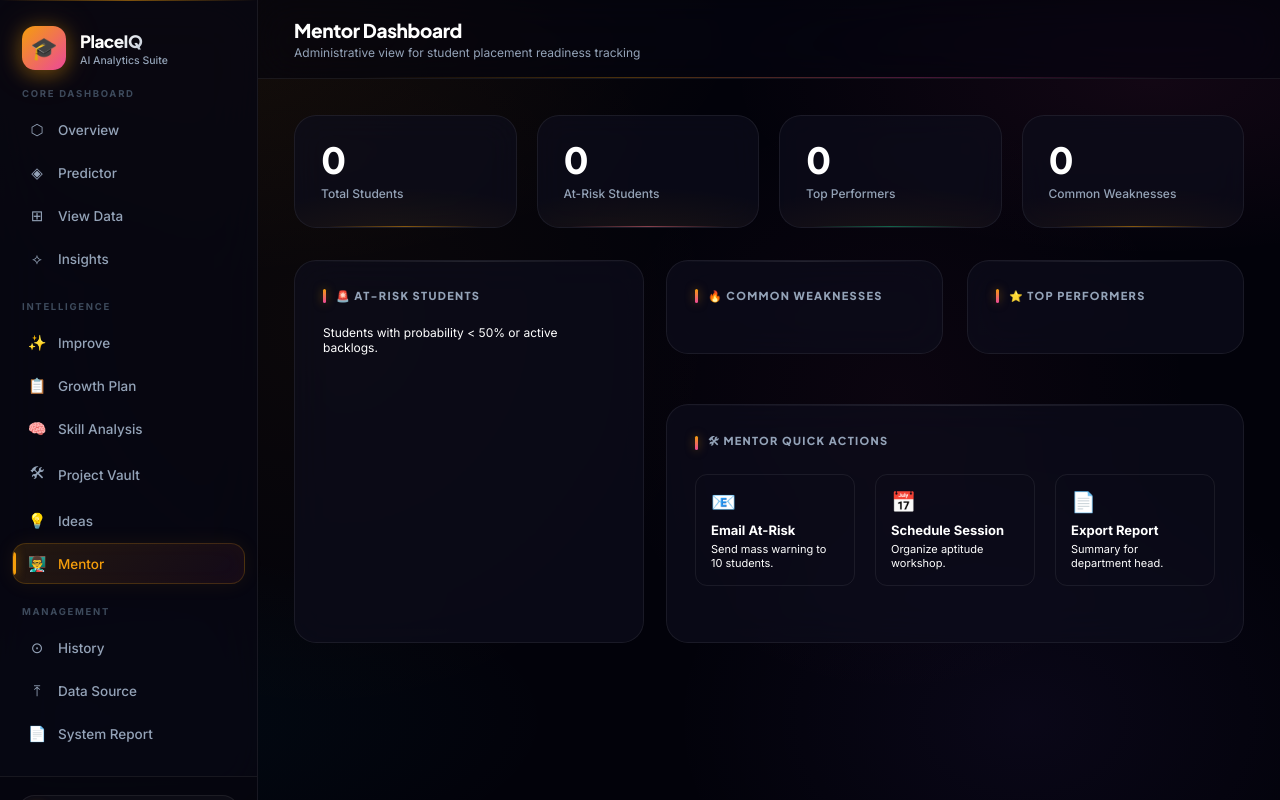
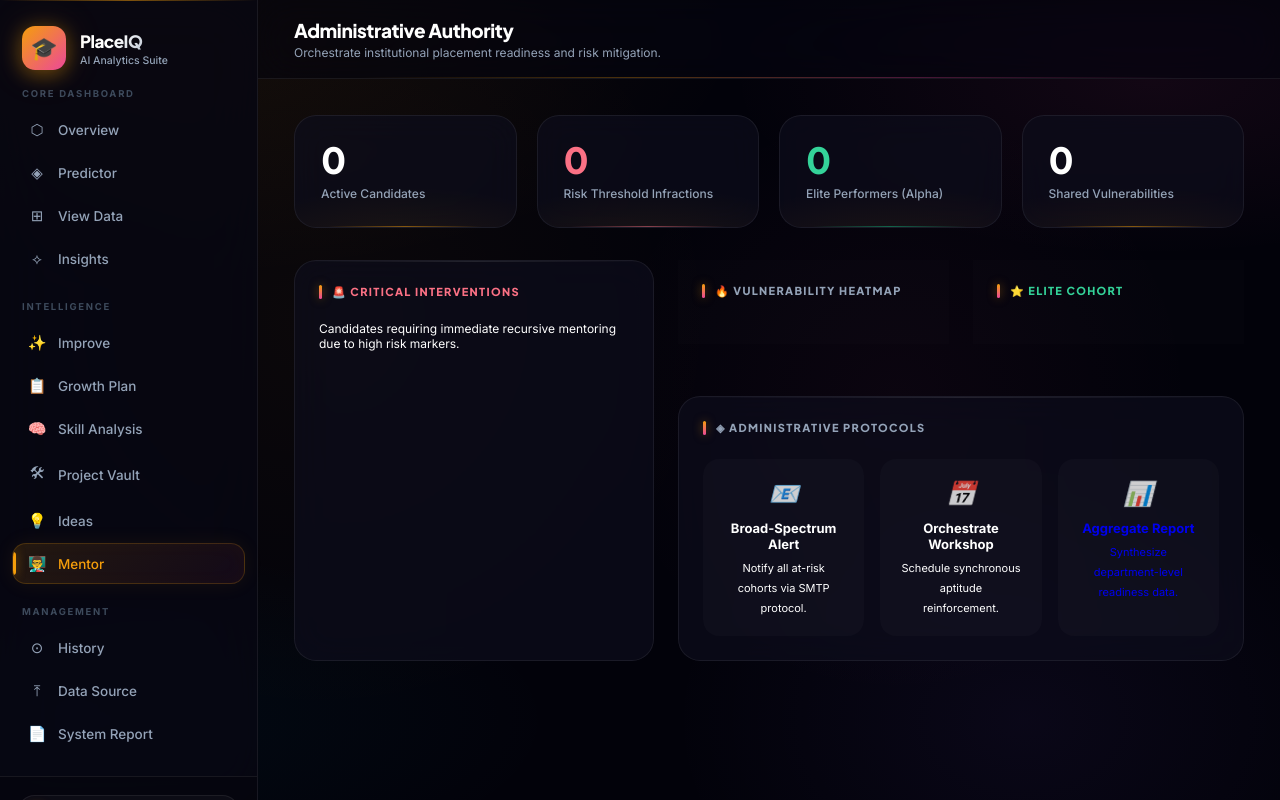
Before and after one commit to Aarthirt14/PlacePulse, a Flask app: page /mentor in a window 1280 px wide. Run offline with Flask 3, Linux system fonts and the light colour scheme; data that the repository does not hold is empty; parts of the project's set-up code (start-up, migrations or seed data) failed here and were passed over.

Commit message:
feat(ui): rebuild mentor panel as administrative authority hub with severity-coded risk list, circular probability badges, and linked report tile

```diff
--- a/templates/mentor.html
+++ b/templates/mentor.html
@@ -1,112 +1,140 @@
 {% extends "base.html" %}
-{% block title %}Mentor Panel – PlaceIQ{% endblock %}
-{% block page_title %}Mentor Dashboard{% endblock %}
-{% block page_sub %}Administrative view for student placement readiness tracking{% endblock %}
+{% block title %}Mentor Intelligence – PlaceIQ{% endblock %}
+{% block page_title %}Administrative Authority{% endblock %}
+{% block page_sub %}Orchestrate institutional placement readiness and risk mitigation.{% endblock %}
 
 {% block extra_head %}
 <style>
-.mentor-grid { display:grid; grid-template-columns:350px 1fr; gap:22px; }
-.student-list { max-height:600px; overflow-y:auto; }
-.student-card {
-    background:var(--bg3); border:1px solid var(--border); border-radius:10px;
-    padding:12px 15px; margin-bottom:10px; display:flex; justify-content:space-between; align-items:center;
-    transition:all .15s; cursor:pointer;
-}
-.student-card:hover { border-color:var(--primary); background:rgba(255,255,255,0.03); }
-.student-card.at-risk { border-left:4px solid var(--rose); }
-.student-card.top { border-left:4px solid var(--emerald); }
+    .mentor-layout { display: grid; grid-template-columns: 360px 1fr; gap: 24px; }
 
-.score-chip { width:40px; height:40px; border-radius:50%; background:var(--bg2); border:2px solid var(--border2); display:flex; align-items:center; justify-content:center; font-size:12px; font-weight:800; font-family:var(--mono); }
+    .risk-list { max-height: 640px; overflow-y: auto; padding-right: 8px; }
+    .risk-list::-webkit-scrollbar { width: 4px; }
+    .risk-list::-webkit-scrollbar-thumb { background: var(--border-glass); border-radius: 10px; }
 
-.weakness-tag { font-size:10px; padding:2px 6px; border-radius:4px; background:rgba(0,0,0,0.2); color:var(--text2); margin-right:4px; }
+    .student-entry {
+        background: var(--card-glass); border: 1px solid var(--border-glass);
+        border-radius: 12px; padding: 16px; margin-bottom: 12px;
+        display: flex; justify-content: space-between; align-items: center;
+        transition: var(--transition); cursor: pointer; position: relative;
+    }
+    .student-entry:hover { transform: translateX(4px); border-color: var(--border-hover); background: rgba(255,255,255,0.03); }
+
+    .student-entry.severity-high { border-left: 4px solid #fb7185; }
+    .student-entry.severity-low { border-left: 4px solid #34d399; }
+
+    .radial-score {
+        width: 44px; height: 44px; border-radius: 50%; border: 2px solid var(--border-glass);
+        display: flex; align-items: center; justify-content: center;
+        font-family: var(--font-mono); font-size: 13px; font-weight: 800;
+    }
+
+    .action-grid { display: grid; grid-template-columns: repeat(3, 1fr); gap: 16px; margin-top: 24px; }
+    .action-tile {
+        background: rgba(255,255,255,0.02); border: 1px solid var(--border-glass);
+        padding: 20px; border-radius: 16px; text-align: center; transition: var(--transition);
+        cursor: pointer;
+    }
+    .action-tile:hover { background: rgba(255,255,255,0.05); border-color: var(--primary); transform: translateY(-4px); }
+    .action-tile i { font-size: 24px; margin-bottom: 12px; display: block; opacity: 0.8; }
+    .action-tile strong { display: block; font-size: 13px; color: var(--text-high); margin-bottom: 4px; }
+    .action-tile span { font-size: 11px; color: var(--text-low); }
+
+    .matrix-card {
+        background: rgba(255,255,255,0.01); border: 1px solid var(--border-glass);
+        border-radius: var(--radius-lg); padding: 24px;
+    }
+
+    @media (max-width: 1100px) { .mentor-layout { grid-template-columns: 1fr; } }
 </style>
 {% endblock %}
 
 {% block content %}
-<div class="stat-grid">
+
+<div class="stat-grid" style="margin-bottom: 32px;">
     <div class="stat-card" style="--accent-color:var(--primary)">
         <div class="stat-value">{{ total_students }}</div>
-        <div class="stat-label">Total Students</div>
+        <div class="stat-label">Active Candidates</div>
     </div>
     <div class="stat-card" style="--accent-color:var(--rose)">
-        <div class="stat-value">{{ at_risk|length }}</div>
-        <div class="stat-label">At-Risk Students</div>
+        <div class="stat-value" style="color:#fb7185">{{ at_risk|length }}</div>
+        <div class="stat-label">Risk Threshold Infractions</div>
     </div>
     <div class="stat-card" style="--accent-color:var(--emerald)">
-        <div class="stat-value">{{ top_students|length }}</div>
-        <div class="stat-label">Top Performers</div>
+        <div class="stat-value" style="color:#34d399">{{ top_students|length }}</div>
+        <div class="stat-label">Elite Performers (Alpha)</div>
     </div>
     <div class="stat-card" style="--accent-color:var(--yellow)">
         <div class="stat-value">{{ common_weaknesses|length }}</div>
-        <div class="stat-label">Common Weaknesses</div>
+        <div class="stat-label">Shared Vulnerabilities</div>
     </div>
 </div>
 
-<div class="mentor-grid">
-    <div>
-        <div class="card" style="height:100%">
-            <div class="card-title">🚨 At-Risk Students</div>
-            <p style="font-size:12px;color:var(--text3);margin-bottom:14px">Students with probability < 50% or active backlogs.</p>
-            <div class="student-list">
-                {% for s in at_risk %}
-                <div class="student-card at-risk">
-                    <div>
-                        <div style="font-size:14px;font-weight:700;color:var(--text)">{{ s.student_name }}</div>
-                        <div style="font-size:11px;color:var(--text3);margin-top:2px">{{ s.severity }}</div>
-                    </div>
-                    <div class="score-chip" style="color:var(--rose);border-color:var(--rose)">{{ s.probability|round|int }}</div>
+<div class="mentor-layout">
+    <div class="card" style="padding: 24px;">
+        <div class="card-title" style="color:#fb7185">🚨 Critical Interventions</div>
+        <p style="font-size:12px; color:var(--text-low); margin-bottom:20px;">Candidates requiring immediate recursive mentoring due to high risk markers.</p>
+
+        <div class="risk-list">
+            {% for s in at_risk %}
+            <div class="student-entry severity-high">
+                <div>
+                    <div style="font-weight:700; color:var(--text-high); font-size:15px;">{{ s.student_name }}</div>
+                    <div style="font-size:11px; color:#fb7185; font-weight:700; margin-top:4px; text-transform:uppercase; letter-spacing:0.05em;">{{ s.severity }}</div>
                 </div>
-                {% endfor %}
+                <div class="radial-score" style="color:#fb7185; border-color:rgba(251,113,133,0.3)">{{ s.probability|round|int }}%</div>
             </div>
+            {% endfor %}
         </div>
     </div>
 
-    <div style="display:flex;flex-direction:column;gap:22px">
+    <div style="display:flex; flex-direction:column; gap:24px;">
         <div class="grid-2">
-            <div class="card">
-                <div class="card-title">🔥 Common Weaknesses</div>
-                <div style="margin-top:10px">
+            <div class="matrix-card">
+                <div class="card-title">🔥 Vulnerability Heatmap</div>
+                <div style="margin-top:20px;">
                     {% for label, count in common_weaknesses %}
-                    <div style="display:flex;justify-content:space-between;align-items:center;margin-bottom:12px;padding-bottom:8px;border-bottom:1px solid rgba(255,255,255,0.05)">
-                        <span style="font-size:13.5px;color:var(--text2)">{{ label }}</span>
-                        <span class="tag tag-amber">{{ count }} Students</span>
+                    <div style="display:flex; justify-content:space-between; align-items:center; margin-bottom:16px; padding-bottom:12px; border-bottom:1px solid rgba(255,255,255,0.03)">
+                        <span style="font-size:13px; font-weight:600; color:var(--text-mid)">{{ label|upper }}</span>
+                        <span style="font-family:var(--font-mono); font-size:11px; padding:4px 10px; background:rgba(245,158,11,0.1); color:var(--primary); border-radius:6px; border:1px solid rgba(245,158,11,0.2)">{{ count }} CANDIDATES</span>
                     </div>
                     {% endfor %}
                 </div>
             </div>
-            <div class="card">
-                <div class="card-title">⭐ Top Performers</div>
-                <div class="student-list" style="max-height:200px">
+
+            <div class="matrix-card">
+                <div class="card-title" style="color:#34d399">⭐ Elite Cohort</div>
+                <div class="risk-list" style="max-height:300px;">
                     {% for s in top_students %}
-                    <div class="student-card top">
-                        <div style="font-size:14px;font-weight:700;color:var(--text)">{{ s.student_name }}</div>
-                        <div class="score-chip" style="color:var(--emerald);border-color:var(--emerald)">{{ s.probability|round|int }}</div>
+                    <div class="student-entry severity-low">
+                        <div style="font-weight:700; color:var(--text-high);">{{ s.student_name }}</div>
+                        <div class="radial-score" style="color:#34d399; border-color:rgba(52,211,153,0.3)">{{ s.probability|round|int }}%</div>
                     </div>
                     {% endfor %}
                 </div>
             </div>
         </div>
 
-        <div class="card">
-            <div class="card-title">🛠 Mentor Quick Actions</div>
-            <div class="grid-3" style="margin-top:10px">
-                <div style="background:var(--bg3);padding:15px;border-radius:12px;border:1px solid var(--border)">
-                    <div style="font-size:20px;margin-bottom:8px">📧</div>
-                    <div style="font-size:13px;font-weight:700">Email At-Risk</div>
-                    <div style="font-size:11px;color:var(--text3);margin-top:4px">Send mass warning to 10 students.</div>
+        <div class="card" style="padding: 24px;">
+            <div class="card-title">◈ Administrative Protocols</div>
+            <div class="action-grid">
+                <div class="action-tile">
+                    <i>📧</i>
+                    <strong>Broad-Spectrum Alert</strong>
+                    <span>Notify all at-risk cohorts via SMTP protocol.</span>
                 </div>
-                <div style="background:var(--bg3);padding:15px;border-radius:12px;border:1px solid var(--border)">
-                    <div style="font-size:20px;margin-bottom:8px">📅</div>
-                    <div style="font-size:13px;font-weight:700">Schedule Session</div>
-                    <div style="font-size:11px;color:var(--text3);margin-top:4px">Organize aptitude workshop.</div>
+                <div class="action-tile">
+                    <i>📅</i>
+                    <strong>Orchestrate Workshop</strong>
+                    <span>Schedule synchronous aptitude reinforcement.</span>
                 </div>
-                <div style="background:var(--bg3);padding:15px;border-radius:12px;border:1px solid var(--border)">
-                    <div style="font-size:20px;margin-bottom:8px">📄</div>
-                    <div style="font-size:13px;font-weight:700">Export Report</div>
-                    <div style="font-size:11px;color:var(--text3);margin-top:4px">Summary for department head.</div>
-                </div>
+                <a href="/report" class="action-tile" style="text-decoration: none;">
+                    <i>📊</i>
+                    <strong>Aggregate Report</strong>
+                    <span>Synthesize department-level readiness data.</span>
+                </a>
             </div>
         </div>
     </div>
 </div>
+
 {% endblock %}
```
